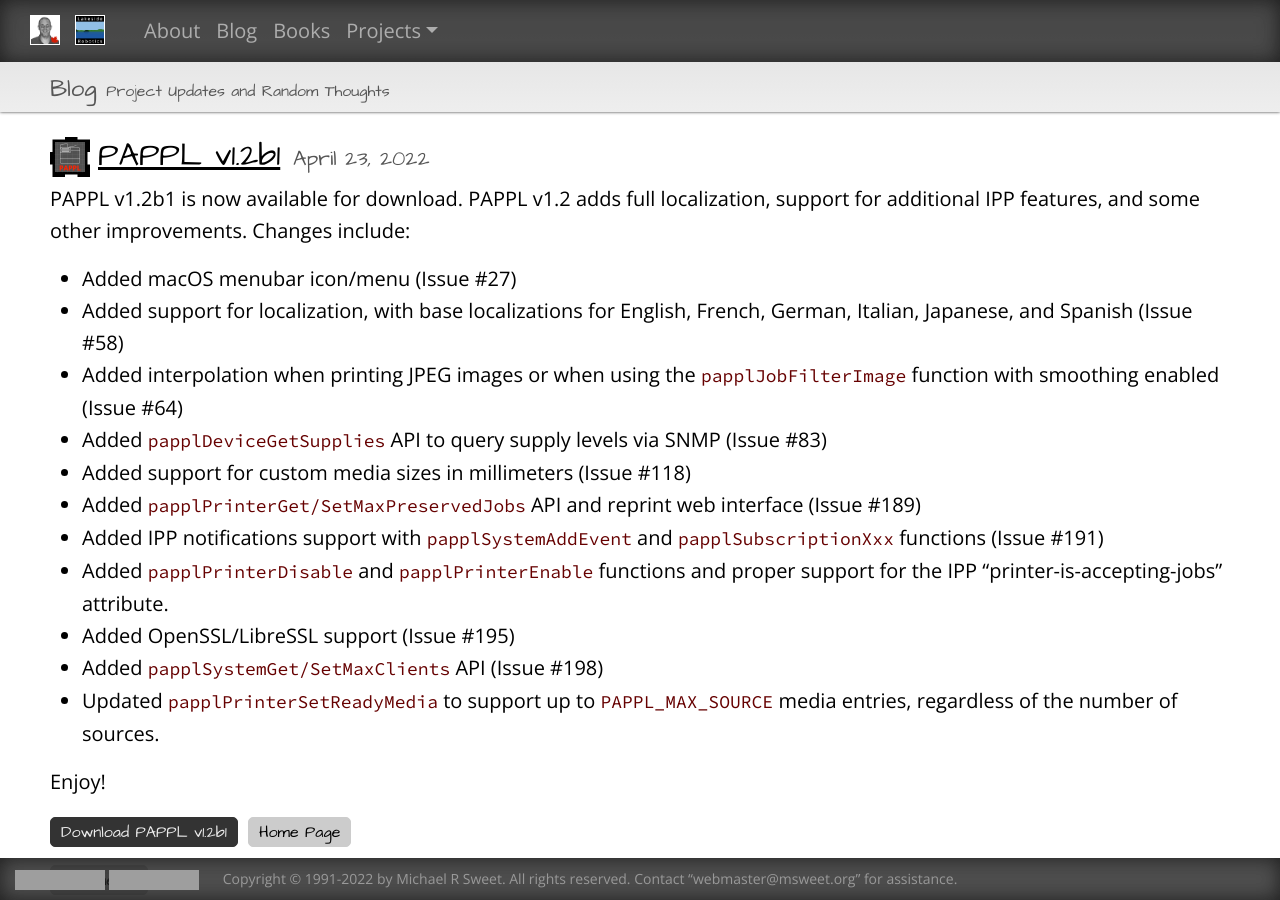
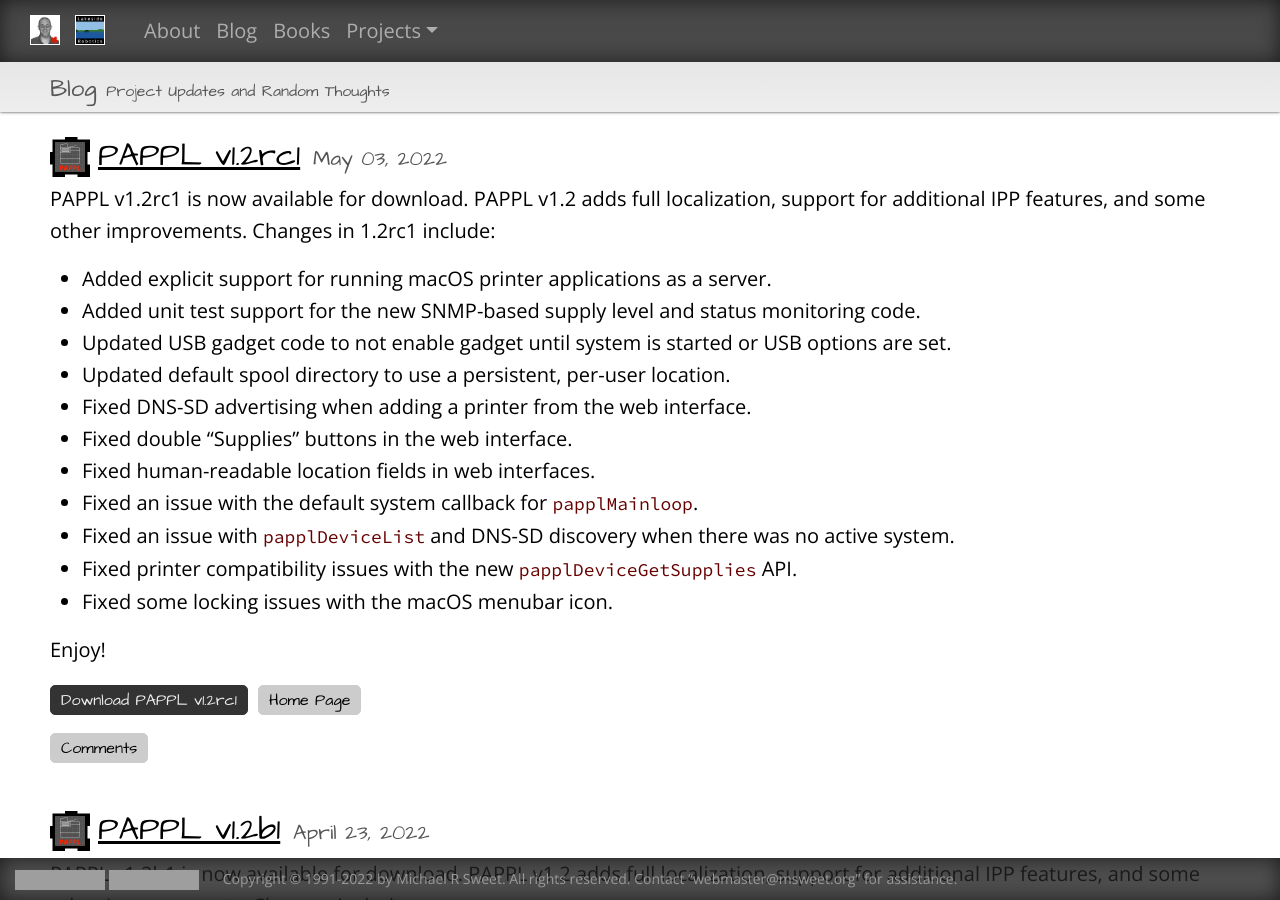
Before and after one commit to michaelrsweet/michaelrsweet.github.com, a Jekyll site: the page built from blog.html, in a window 1280 px wide and 900 px high. Built offline with Jekyll 4.4.1, drawn with Linux system fonts in a browser that asks for light colours; grey boxes are pictures that could not be loaded.

Commit message:
PAPPL 1.2rc1.

```diff
--- /dev/null
+++ b/_posts/2022-05-03-pappl-1.2rc1.md
@@ -0,0 +1,28 @@
+---
+title: PAPPL v1.2rc1
+category: pappl
+layout: post
+permalink: /blog/:year-:month-:day-:title.html
+excerpt_separator: <!--more-->
+comments: true
+commentform: true
+---
+
+PAPPL v1.2rc1 is now available for download.  PAPPL v1.2 adds full localization, support for additional IPP features, and some other improvements.  Changes in 1.2rc1 include:
+
+- Added explicit support for running macOS printer applications as a server.
+- Added unit test support for the new SNMP-based supply level and status monitoring code.
+- Updated USB gadget code to not enable gadget until system is started or USB options are set.
+- Updated default spool directory to use a persistent, per-user location.
+- Fixed DNS-SD advertising when adding a printer from the web interface.
+- Fixed double "Supplies" buttons in the web interface.
+- Fixed human-readable location fields in web interfaces.
+- Fixed an issue with the default system callback for `papplMainloop`.
+- Fixed an issue with `papplDeviceList` and DNS-SD discovery when there was no active system.
+- Fixed printer compatibility issues with the new `papplDeviceGetSupplies` API.
+- Fixed some locking issues with the macOS menubar icon.
+
+Enjoy!
+
+<a class="btn btn-primary" href="https://github.com/michaelrsweet/pappl/releases/tag/v1.2rc1">Download PAPPL v1.2rc1</a>
+<a class="btn btn-default" href="/pappl/index.html">Home Page</a>
```
Also changed, not shown: pappl/index.md (+2 -2 lines).
